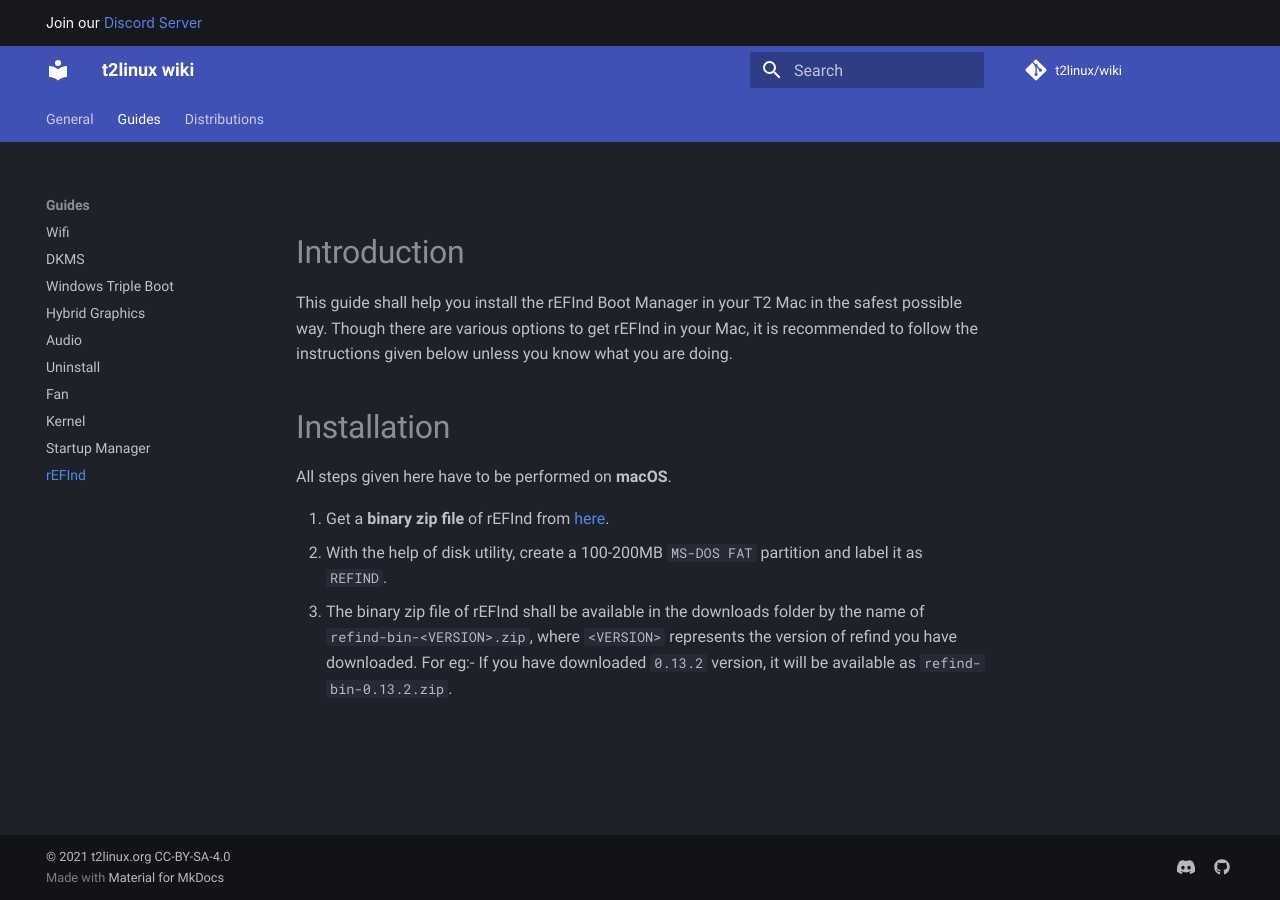
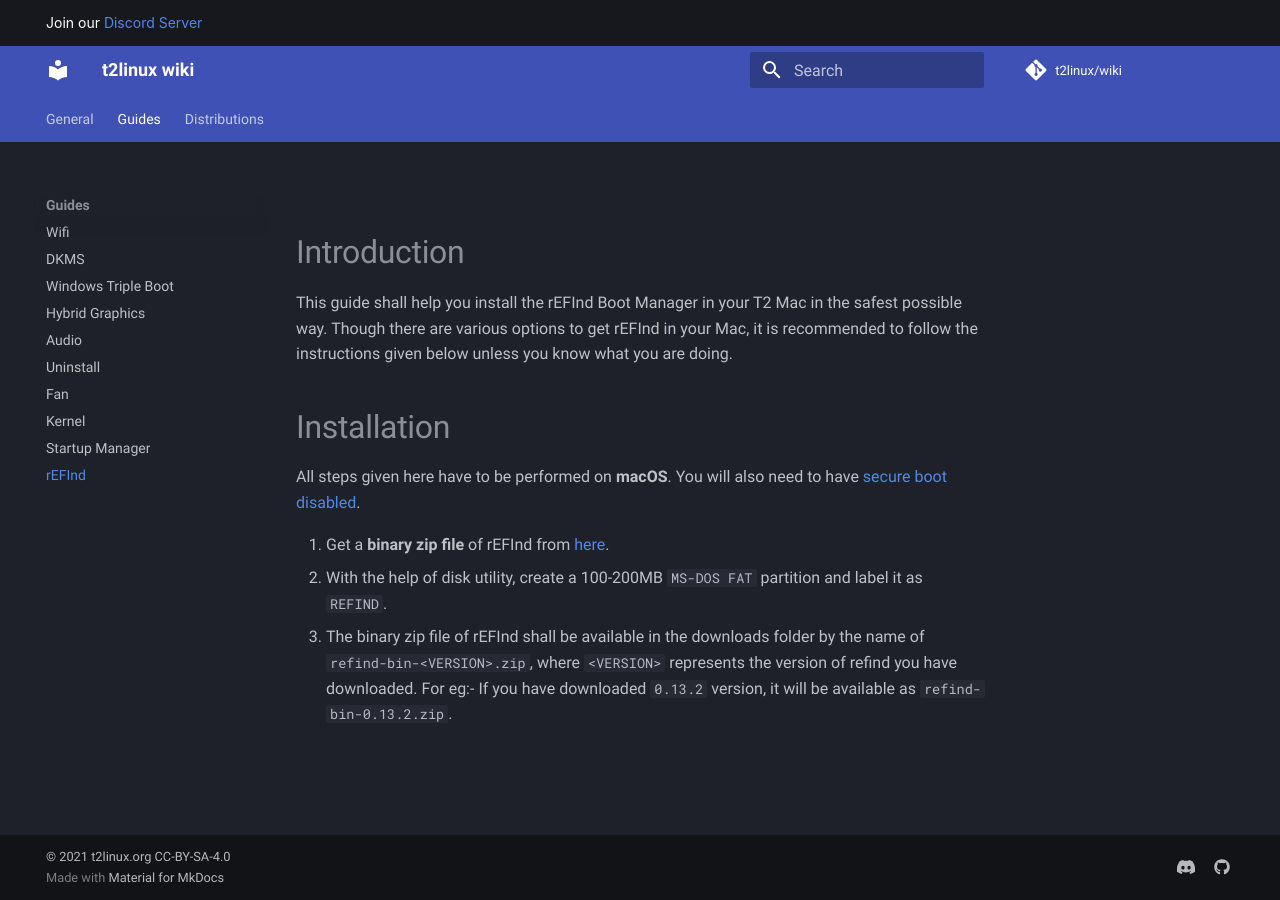
Before and after one commit to t2linux/wiki, an MkDocs documentation site: the page built from docs/guides/refind.md, in a window 1280 px wide. Built offline with MkDocs 1.6.1 and Material for MkDocs 9.7.7, drawn with Linux system fonts in a browser that asks for light colours; comment, search, counter and statistics services are not loaded.

Commit message:
Update refind.md

```diff
--- a/docs/guides/refind.md
+++ b/docs/guides/refind.md
@@ -4,7 +4,7 @@ This guide shall help you install the rEFInd Boot Manager in your T2 Mac in the
 
 # Installation
 
-All steps given here have to be performed on **macOS**.
+All steps given here have to be performed on **macOS**. You will also need to have [secure boot disabled](https://support.apple.com/en-us/HT208198).
 
 1. Get a **binary zip file** of rEFInd from [here](https://www.rodsbooks.com/refind/getting.html).
 2. With the help of disk utility, create a 100-200MB `MS-DOS FAT` partition and label it as `REFIND`.
```
